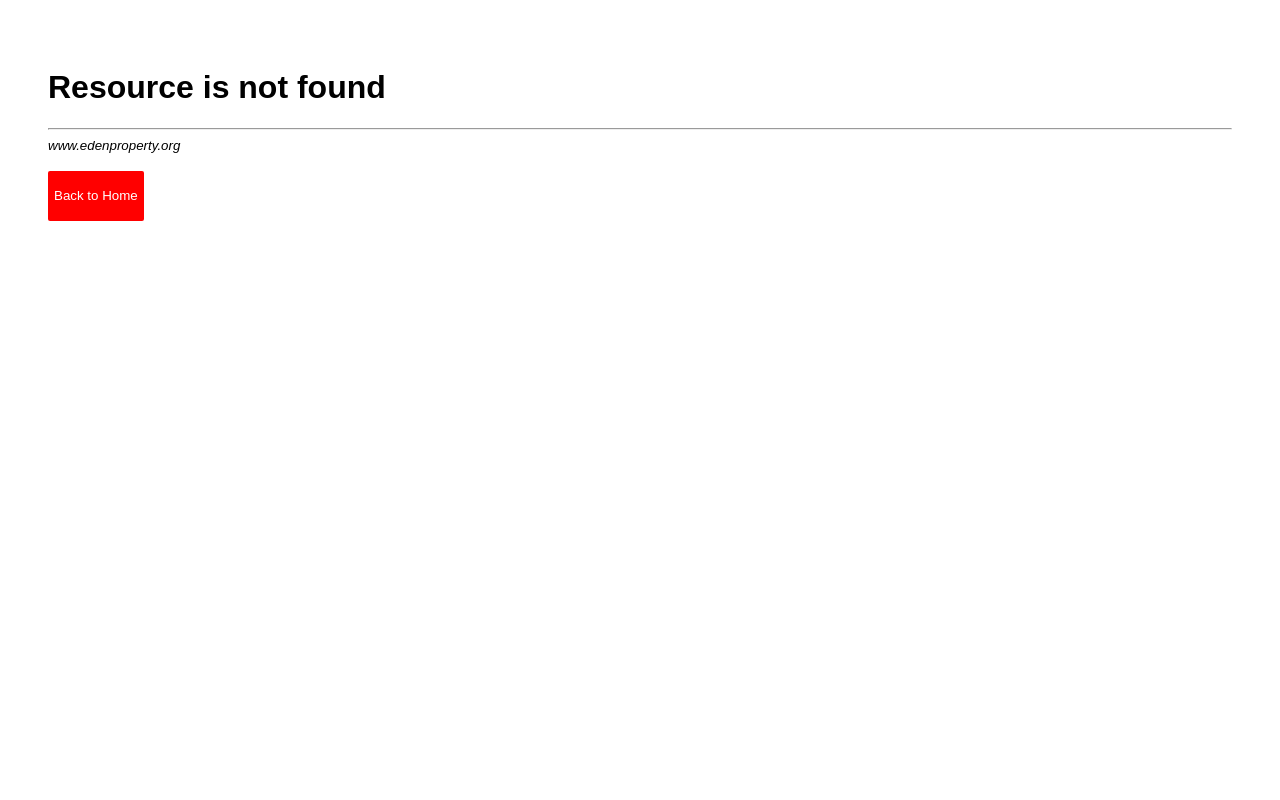
After one commit to obikastanya/flask_tutorials_for_private_course, a Flask app: template templates/error/404.html in a window 1280 px wide. The commit adds this page. Run offline with Flask 3, Linux system fonts and the light colour scheme; the template is opened without the code that fills it, so the values that code supplies are empty.

Commit message:
using error handling

```diff
--- a/app/service/service_controller.py
+++ b/app/service/service_controller.py
@@ -59,7 +59,7 @@ class ServiceKindController:
 class ServiceController:
     def __init__(self):
         self.service_kind = ServiceKindController()
-        self.insurance_price = 0.02/100
+        self.insurance_price = 0.8/100
         self.installation_support_fee = 50
         self.shipping_price = {
             "indonesia":80,
@@ -90,7 +90,6 @@ class ServiceController:
             insurance_price = 0
             if insurance == "yes":
                 insurance_price = self.insurance_price * total_product_price
-
             total_price =  (
                 total_product_price
                 + insurance_price
--- a/main.py
+++ b/main.py
@@ -3,7 +3,9 @@ from flask import (
     render_template,
     request,
     redirect,
-    session
+    session,
+    abort,
+    flash
 )
 
 from app.home.home_controller import HomeController
@@ -85,6 +87,9 @@ def product_detail(product_id):
     if not session.get("user"):
         return redirect("/login")
     product = product_controller.get_product_by_id(product_id)
+    if not product:
+        flash("Product is not found")
+        abort(404)
     user = session.get("user")
     return render_template("product_detail.html", product = product, user = user)
 
@@ -136,6 +141,13 @@ def service_post():
         user = user
     )
 
+@app.errorhandler(404)
+def resourse_not_found(error):
+    return render_template("error/404.html")
+
+@app.errorhandler(500)
+def resourse_not_found(error):
+    return render_template("error/500.html")
 
 if __name__ == "__main__":
     # localhost ==  "127.0.0.1"
--- /dev/null
+++ b/templates/error/404.html
@@ -0,0 +1,29 @@
+<html>
+  <head>
+    <title>Eden Property</title>
+    <link
+      rel="shortcut icon"
+      href="/static/icon/favicon.png"
+      type="image/png"
+    />
+    <link rel="stylesheet" href="/static/css/index.css" />
+  </head>
+  <body>
+    <div class="row">
+      <div class="col-12 pd-20 mg-20">
+        {% with messages = get_flashed_messages() %} {% if messages %}
+        <h1>{{messages[0]}}</h1>
+        {% else %}
+        <h1>Resource is not found</h1>
+        {% endif %} {% endwith %}
+        <hr />
+        <small style="font-style: italic;">www.edenproperty.org</small>
+        <br />
+        <br />
+        <button class="url btn-grey" style="background-color: red">
+          <a href="/" style="color: white">Back to Home</a>
+        </button>
+      </div>
+    </div>
+  </body>
+</html>
--- a/templates/product_detail.html
+++ b/templates/product_detail.html
@@ -32,7 +32,7 @@
       <div class="col-4 pd-20 mg-20">
         <h1>{{ product.get('title') }}</h1>
         <hr />
-        <img src="/static/image/award.jpg" style="width: 100%" />
+        <img src="{{product.get('image')}}" style="width: 100%" />
       </div>
       <div class="col-8 pd-20 mg-20 bg-soft-grey">
         <h3>Detail Product</h3>
```
Also changed, not shown: templates/error/500.html (added, +29 -0 lines).
